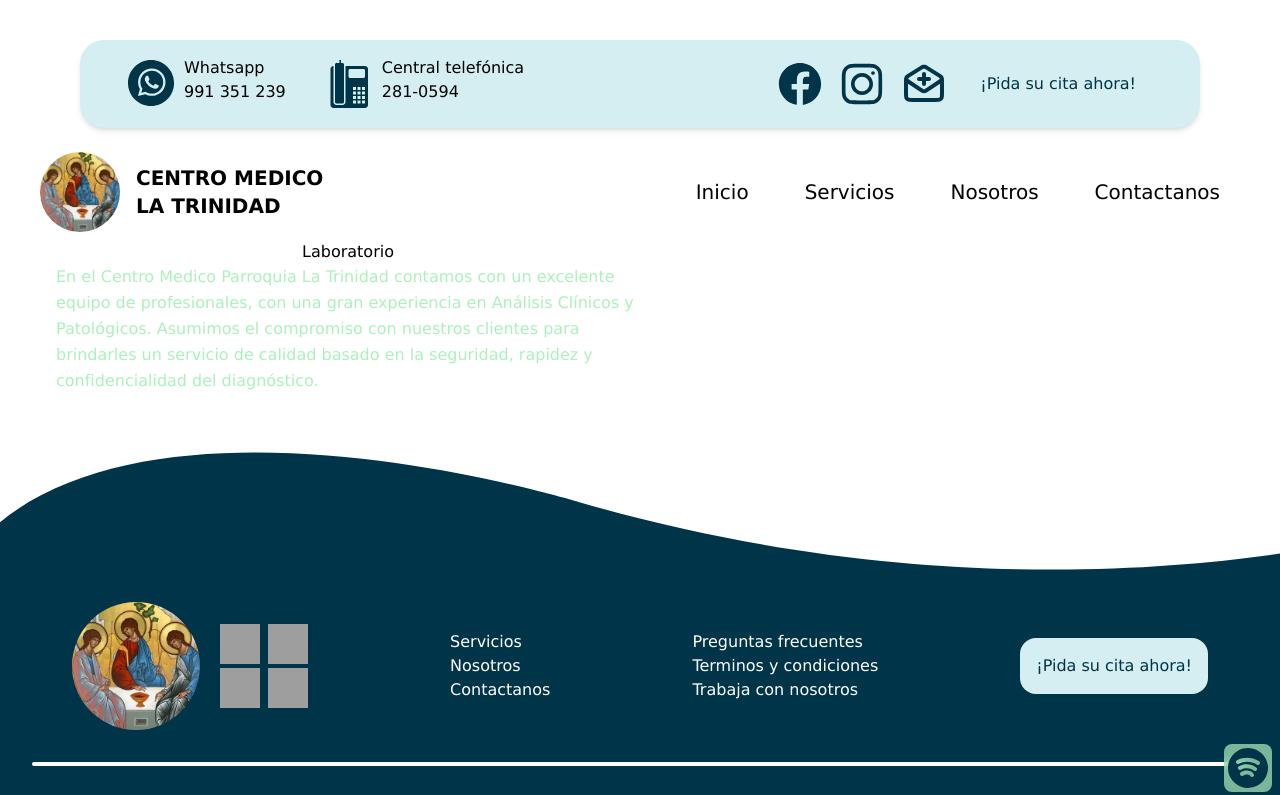
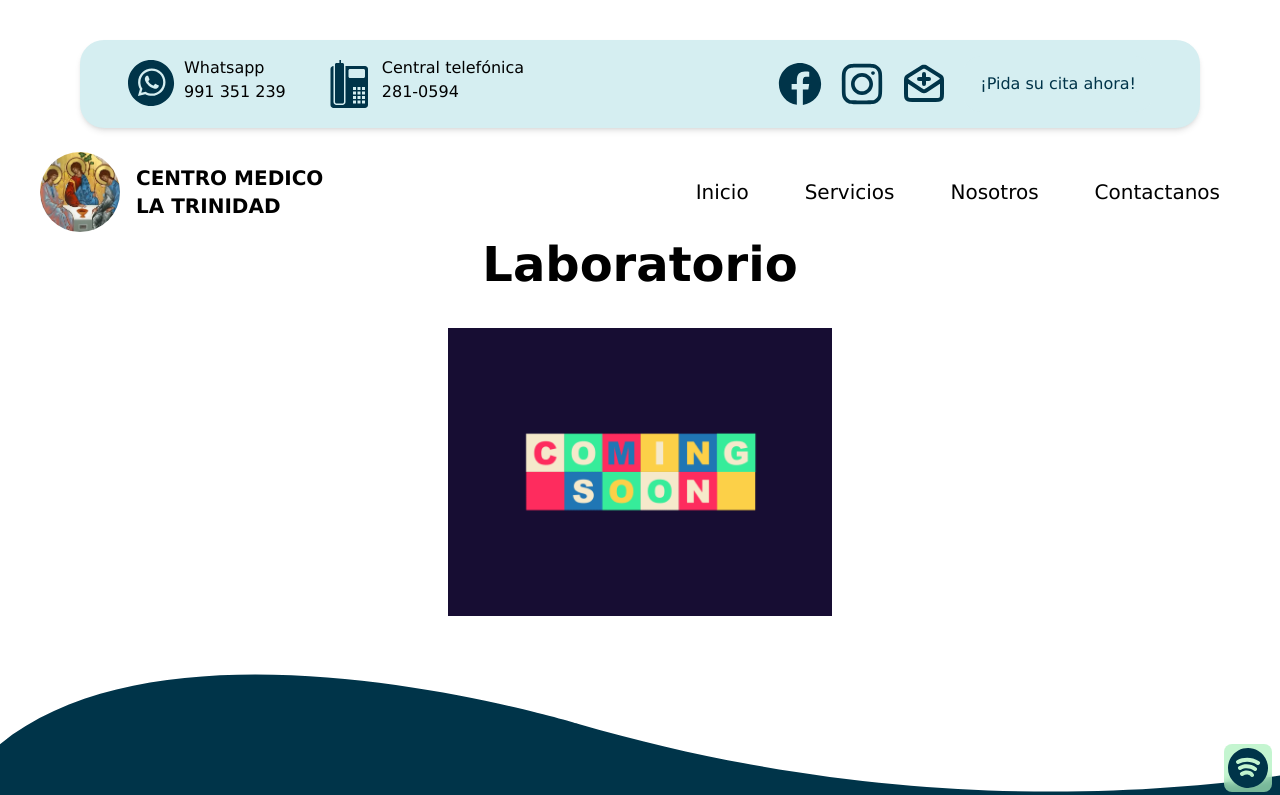
Before and after one commit to Paltita715/Policlinico-La-Trinidad, an Astro site: page /servicios/de-apoyo/laboratorio in a window 1280 px wide. Shown: the top 795 px of the page. Built offline with nearby package versions, Linux system fonts and the light colour scheme; Astro itself is replaced by a stand-in of ours; grey boxes are pictures that could not be loaded; what @midudev/tailwind-animations, prettier would draw is missing.

Commit message:
comming soon

```diff
--- a/src/pages/servicios/de-apoyo/laboratorio.astro
+++ b/src/pages/servicios/de-apoyo/laboratorio.astro
@@ -3,13 +3,10 @@ import Layout from "@/layouts/Layout.astro"
 ---
 
 <Layout title="Policlinico La Trinidad | Laboratorio">
-    <section class="flex">
-        <section class=" basis-1/2">
-            <h1 class="text-center">Laboratorio</h1>
-            <p>En el Centro Medico Parroquia La Trinidad contamos con un excelente equipo de profesionales, con una gran experiencia en Análisis Clínicos y Patológicos. Asumimos el compromiso con nuestros clientes para brindarles un servicio de calidad basado en la seguridad, rapidez y confidencialidad del diagnóstico.</p>
-        </section>
-        <!-- <section class="basis-1/2 bg-black">
-            <img class="" src="/img/Notas/img01.png" alt="imagen ...">
-        </section> -->
+    <header class="mb-10">
+        <h1 class="text-center font-bold md:text-5xl text-3xl">Laboratorio</h1>
+    </header>
+    <section>
+        <img class="mx-auto w-96" src="/gif/comming-soon.gif" alt="proximamente">
     </section>
 </Layout>
```
Also changed, not shown: public/gif/comming-soon.gif (added).
